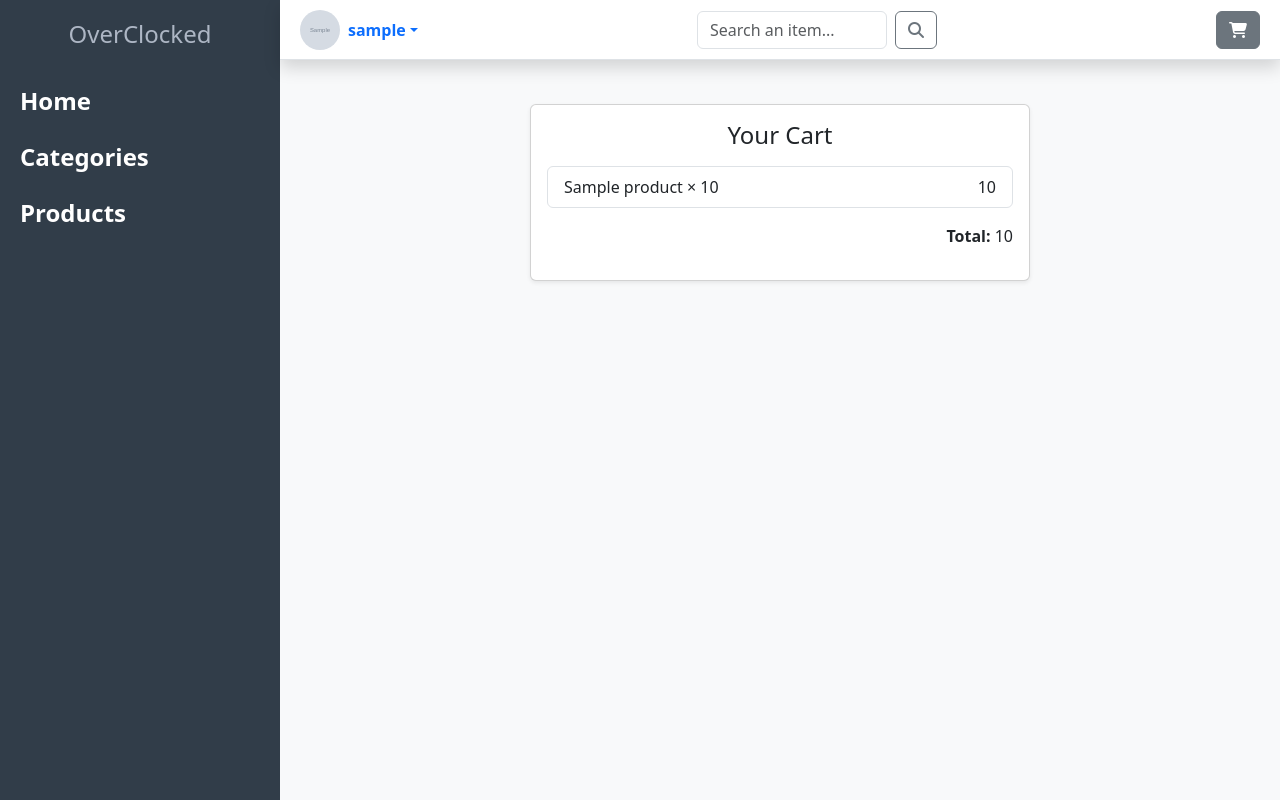
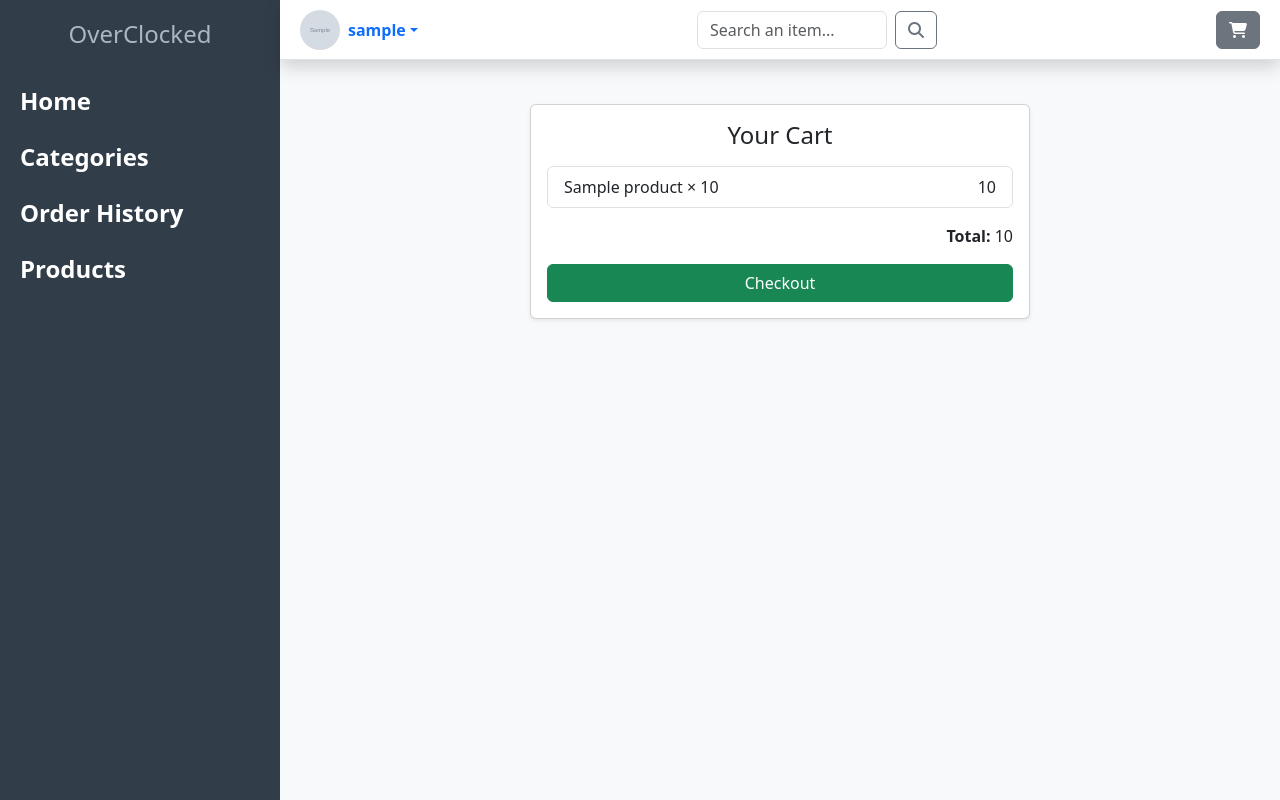
Before and after one commit to Leuim/overclocked, a Django app: page /cart/ in a window 1280 px wide. Run offline with Django 5.2, Linux system fonts and the light colour scheme; a user stored in the database is signed in; tables that the repository leaves empty hold one stand-in row (values such as "Sample post"); grey boxes marked "Sample" are stand-in pictures.

Commit message:
added checkout and order history

```diff
--- a/main_app/templates/base.html
+++ b/main_app/templates/base.html
@@ -43,6 +43,10 @@
             >Categories</a
           >
         </li>
+        <li >
+          <a class="text-decoration-none fs-4 fw-semibold"" href="{% url 'order-history' %}">Order History</a>
+        </li>
+
         <li>
           <a
             class="text-decoration-none fs-4 fw-semibold"
--- a/main_app/templates/main_app/cart_detail.html
+++ b/main_app/templates/main_app/cart_detail.html
@@ -18,6 +18,52 @@
       </ul>
 
       <p class="text-end"><strong>Total: </strong>{{ cart.total_price }}</p>
+      <button
+        class="btn btn-success w-100"
+        data-bs-toggle="modal"
+        data-bs-target="#checkoutModal"
+      >
+        Checkout
+      </button>
+      <div class="modal fade" id="checkoutModal" tabindex="-1">
+        <div class="modal-dialog">
+          <div class="modal-content">
+            <form method="post" action="{% url 'checkout' %}">
+              {% csrf_token %}
+              <div class="modal-header">
+                <h5 class="modal-title">Checkout</h5>
+                <button
+                  type="button"
+                  class="btn-close"
+                  data-bs-dismiss="modal"
+                ></button>
+              </div>
+
+              <div class="modal-body">
+                <label class="form-label">Address</label>
+                <input
+                  type="text"
+                  name="address"
+                  class="form-control"
+                  required
+                />
+                <input type="hidden" name="payment_method" value="cash" />
+                <label class="form-label">Payment Method</label>
+                <select name="payment_method" class="form-select" required>
+                  <option value="cash">Cash</option>
+                  <!-- You can add more later, e.g. card, paypal -->
+                </select>
+              </div>
+
+              <div class="modal-footer">
+                <button type="submit" class="btn btn-success">
+                  Confirm Order
+                </button>
+              </div>
+            </form>
+          </div>
+        </div>
+      </div>
       {% else %}
       <p class="text-center">Your cart is empty.</p>
       {% endif %}
--- a/main_app/urls.py
+++ b/main_app/urls.py
@@ -25,4 +25,12 @@ urlpatterns = [
 
     #Searchbar
     path("search-suggestions/", views.search_suggestions, name="search-suggestions"),
+
+    #Checkout
+    path("checkout/", views.checkout, name="checkout"),
+
+    #orders
+    path("orders/", views.order_history, name="order-history"),
+
+
 ]
--- a/main_app/views.py
+++ b/main_app/views.py
@@ -114,3 +114,15 @@ def search_suggestions(request):
             "url": reverse("products-detail", args=[p.id])
         })
     return JsonResponse(results, safe=False)
+def checkout(request):
+    if request.method == "POST":
+        address = request.POST.get("address")
+        payment_method = request.POST.get("payment_method")
+        Cart.objects.filter(user=request.user, status="active").update(
+            status="completed",
+        )
+        return redirect("home")
+def order_history(request):
+    # Get all completed carts for this user
+    orders = Cart.objects.filter(user=request.user, status="completed").order_by("-id")
+    return render(request, "main_app/order_history.html", {"orders": orders})
```
Also changed, not shown: main_app/templates/main_app/order_history.html (added, +28 -0 lines).
